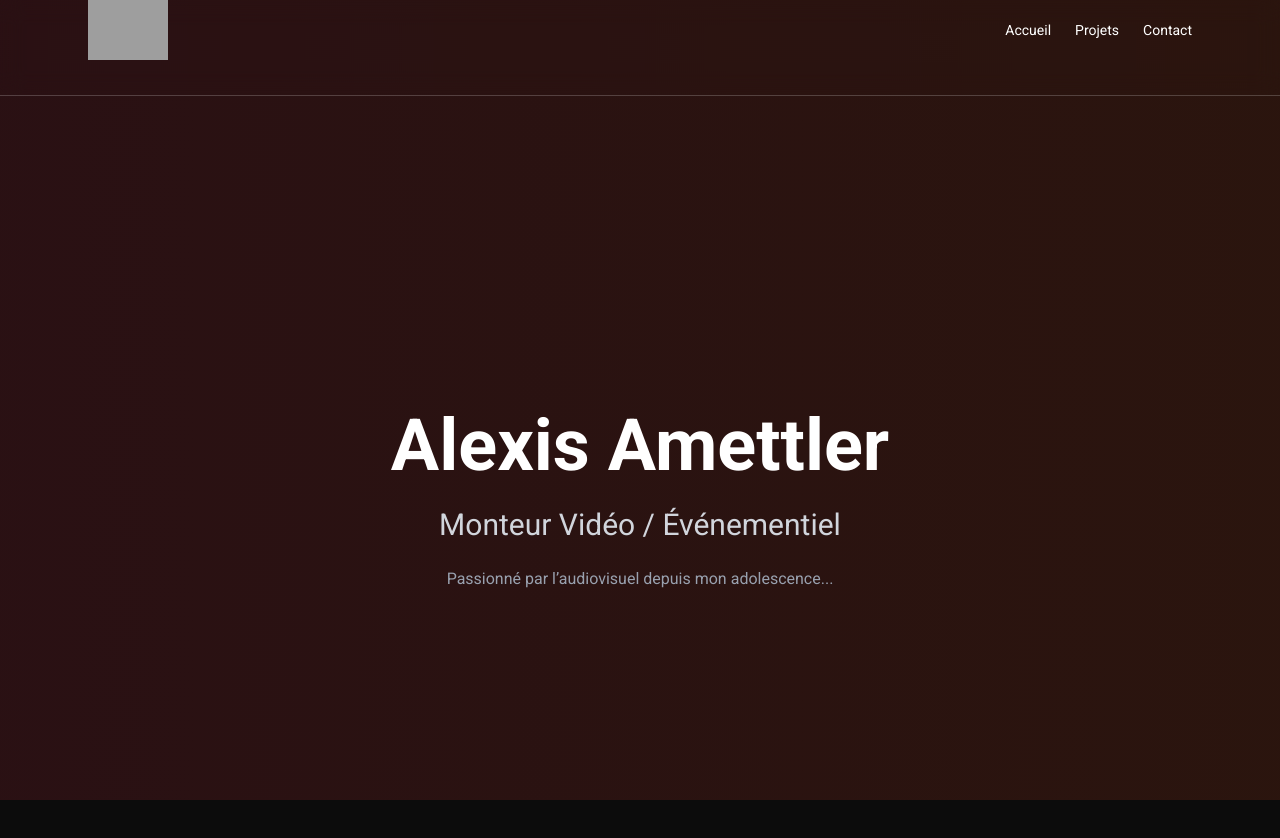
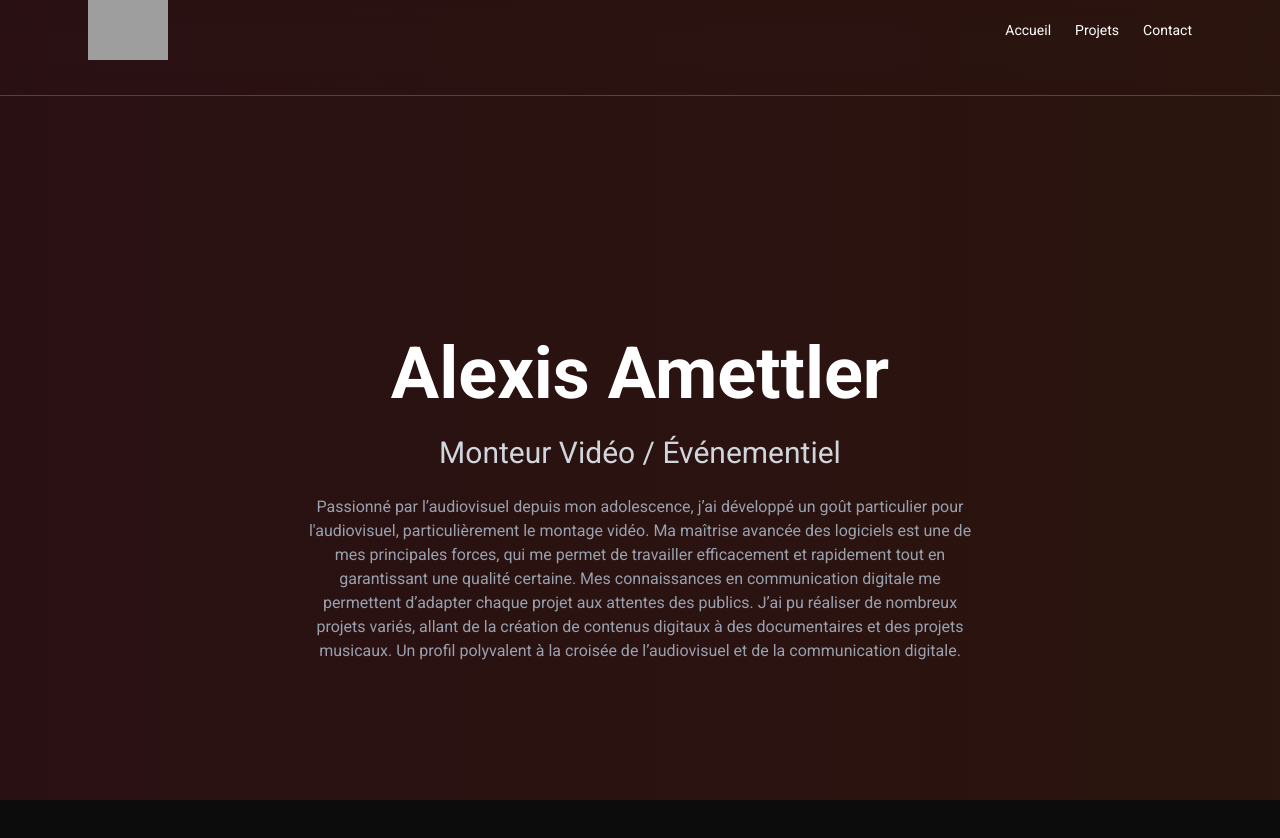
Before and after one commit to TibOwO/krouksite, a Next.js app: page / in a window 1280 px wide. Shown: the top 838 px of the page. Built offline with nearby package versions, Linux system fonts and the light colour scheme; grey boxes are pictures that could not be loaded.

Commit message:
Mise a jour description tronquée

```diff
--- a/src/app/page.tsx
+++ b/src/app/page.tsx
@@ -63,8 +63,7 @@ export default function HomePage() {
             <h2 className="mt-4 text-2xl md:text-3xl font-medium text-gray-300">
               Monteur Vidéo / Événementiel
             </h2>
-            <p className="mt-6 max-w-2xl text-gray-400">
-              Passionné par l’audiovisuel depuis mon adolescence...
+            <p className="mt-6 max-w-2xl text-gray-400"> Passionné par l’audiovisuel depuis mon adolescence, j’ai développé un goût particulier pour l'audiovisuel, particulièrement le montage vidéo. Ma maîtrise avancée des logiciels est une de mes principales forces, qui me permet de travailler efficacement et rapidement tout en garantissant une qualité certaine. Mes connaissances en communication digitale me permettent d’adapter chaque projet aux attentes des publics. J’ai pu réaliser de nombreux projets variés, allant de la création de contenus digitaux à des documentaires et des projets musicaux. Un profil polyvalent à la croisée de l’audiovisuel et de la communication digitale.
             </p>
           </motion.div>
         )}
```
